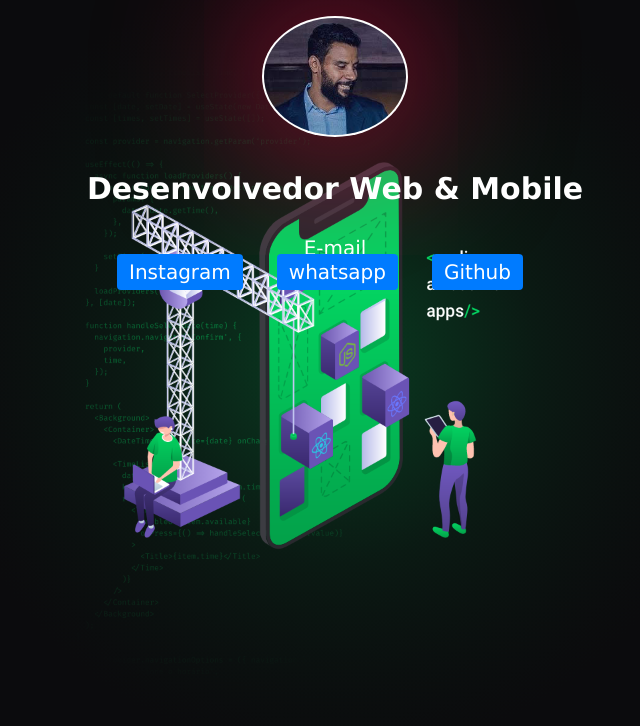
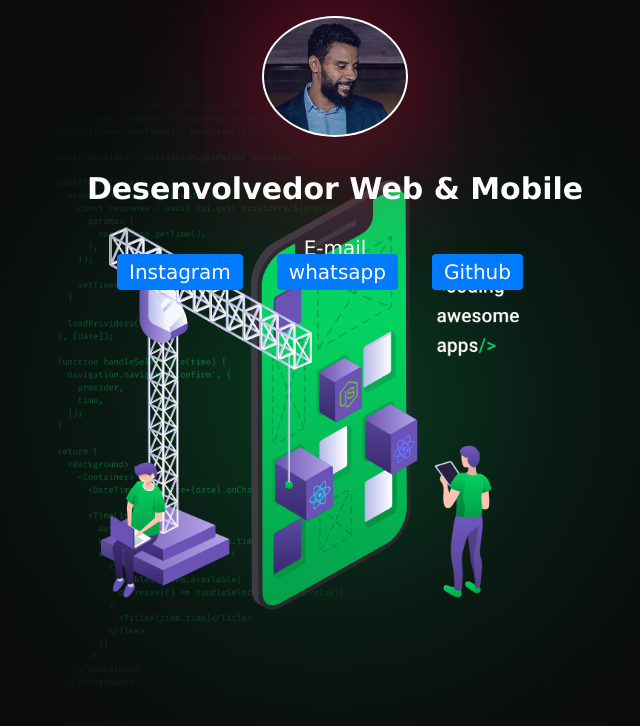
Before and after one commit to drigosantos81/link-me, a plain HTML site: page index.html in a window 1280 px wide. Shown: the whole page, without its empty margins (305-945 px from the left). Drawn offline with Linux system fonts and the light colour scheme.

Commit message:
Correção da renderização do site

```diff
--- a/css/style-link.css
+++ b/css/style-link.css
@@ -1,5 +1,5 @@
 body {
-    background-image: url('../images/bg.png');
+    background: url('../images/bg.png') no-repeat center center fixed;
     /* Cover na imagem da tela (justa ao tamanho */
     background-size: cover;
     -webkit-background-size: cover;
```
